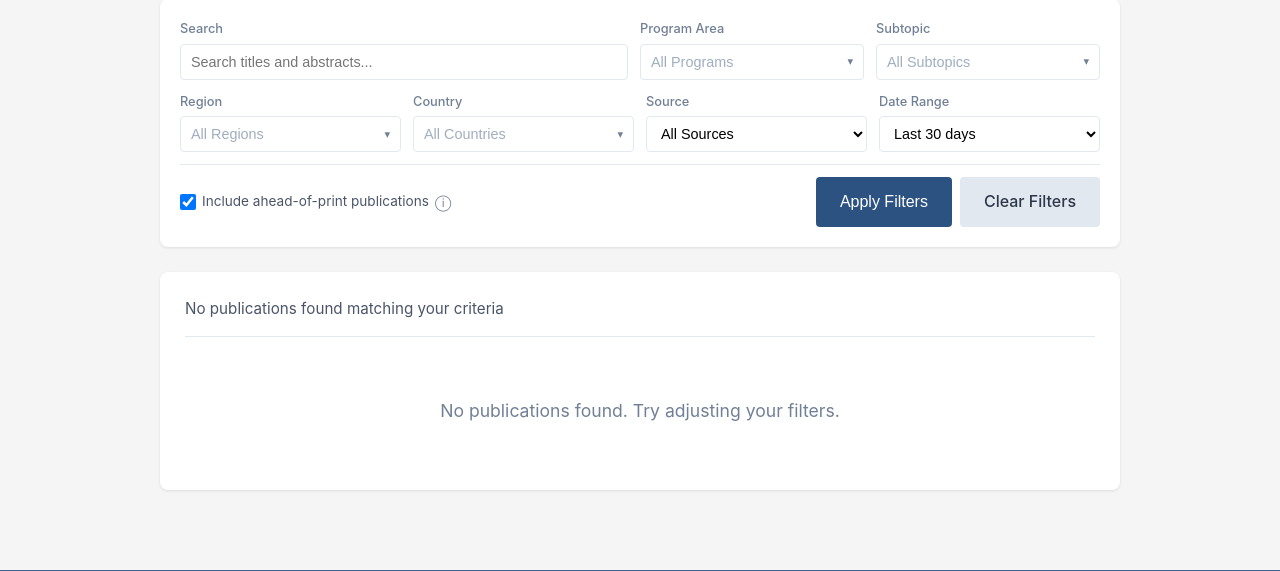
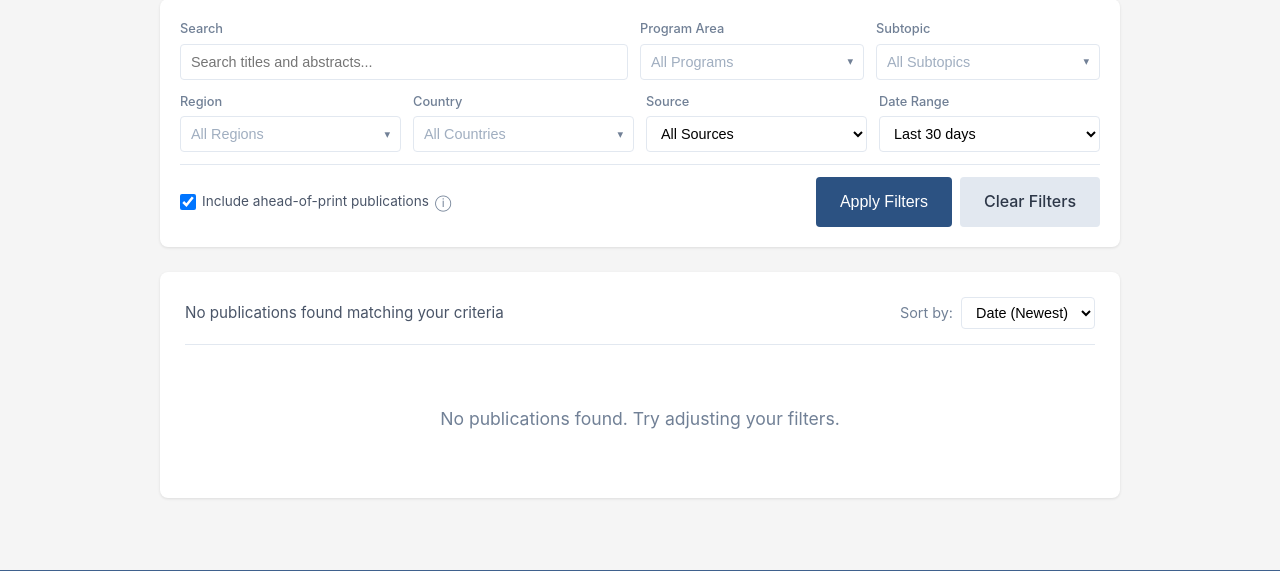
Before and after one commit to eingersoll21/Health-Publications-Repository, a Flask app: page /browse in a window 1280 px wide. Shown: the part 164-735 px from the top of the page. Run offline with Flask 3, Linux system fonts and the light colour scheme; the visitor is signed in with stand-in values (Sample User, id 1); data that the repository does not hold is empty; some libraries are stand-ins or nearby versions.

Commit message:
Add sort by date/relevance option to browse page
- Added sort dropdown in results header (Date Newest / Relevance)
- Relevance sorting prioritizes title matches over abstract matches
- Sort selection automatically submits form and resets to page 1
- Relevance option most useful when searching with keywords

🤖 Generated with [Claude Code](https://claude.com/claude-code)

Co-Authored-By: Claude Opus 4.5 <noreply@anthropic.com>

```diff
--- a/app/routes.py
+++ b/app/routes.py
@@ -329,6 +329,7 @@ def browse():
     date_from = request.args.get('date_from', '')
     date_to = request.args.get('date_to', '')
     search = request.args.get('search', '')
+    sort_by = request.args.get('sort', 'date')  # 'date' or 'relevance'
     page = request.args.get('page', 1, type=int)
     # Ahead-of-print filter: default is True (include them), but if parameter is explicitly absent after form submit, exclude
     # Check if the parameter is in the request at all (form was submitted)
@@ -411,8 +412,19 @@ def browse():
         except ValueError:
             pass
 
-    # Order by publication date (newest first)
-    query = query.order_by(Publication.publication_date.desc())
+    # Apply sorting
+    if sort_by == 'relevance' and search:
+        # Relevance sorting: prioritize title matches over abstract matches
+        # Use CASE to create a relevance score
+        from sqlalchemy import case, func
+        relevance_score = case(
+            (Publication.title.ilike(f'%{search}%'), 1),  # Title match = highest priority
+            else_=2  # Abstract only match = lower priority
+        )
+        query = query.order_by(relevance_score, Publication.publication_date.desc())
+    else:
+        # Default: sort by publication date (newest first)
+        query = query.order_by(Publication.publication_date.desc())
 
     # Get total count before pagination
     total_count = query.count()
@@ -492,6 +504,7 @@ def browse():
         current_date_from=date_from,
         current_date_to=date_to,
         current_search=search,
+        current_sort=sort_by,
         include_ahead_of_print=include_ahead_of_print,
         # Filter options
         program_choices=program_choices,
--- a/app/static/style.css
+++ b/app/static/style.css
@@ -1263,11 +1263,41 @@ body {
     margin-bottom: 20px;
     padding-bottom: 15px;
     border-bottom: 1px solid #e2e8f0;
+    display: flex;
+    justify-content: space-between;
+    align-items: center;
+    flex-wrap: wrap;
+    gap: 10px;
 }
 
 .results-count {
     color: #4a5568;
     font-size: 0.95rem;
+}
+
+.sort-control {
+    display: flex;
+    align-items: center;
+    gap: 8px;
+}
+
+.sort-control label {
+    color: #718096;
+    font-size: 0.9rem;
+}
+
+.sort-control select {
+    padding: 6px 10px;
+    border: 1px solid #e2e8f0;
+    border-radius: 4px;
+    font-size: 0.9rem;
+    background-color: white;
+    cursor: pointer;
+}
+
+.sort-control select:focus {
+    outline: none;
+    border-color: #3182ce;
 }
 
 .publications-list {
--- a/app/templates/browse.html
+++ b/app/templates/browse.html
@@ -160,6 +160,13 @@
                     No publications found matching your criteria
                 {% endif %}
             </p>
+            <div class="sort-control">
+                <label for="sort">Sort by:</label>
+                <select id="sort" name="sort" form="filter-form" onchange="document.getElementById('page-input').value='1'; document.getElementById('filter-form').submit();">
+                    <option value="date" {% if current_sort == 'date' %}selected{% endif %}>Date (Newest)</option>
+                    <option value="relevance" {% if current_sort == 'relevance' %}selected{% endif %}>Relevance</option>
+                </select>
+            </div>
         </div>
 
         {% if publications %}
```
